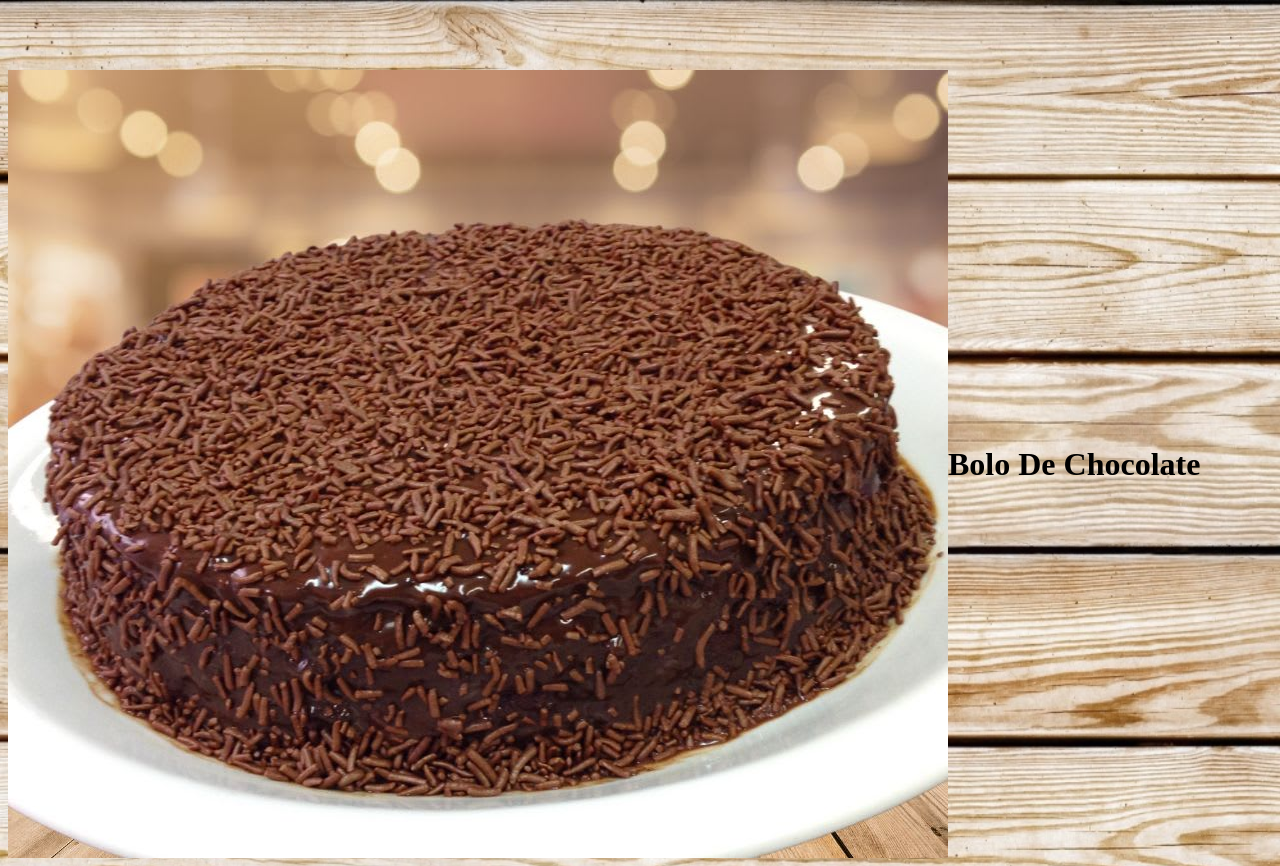
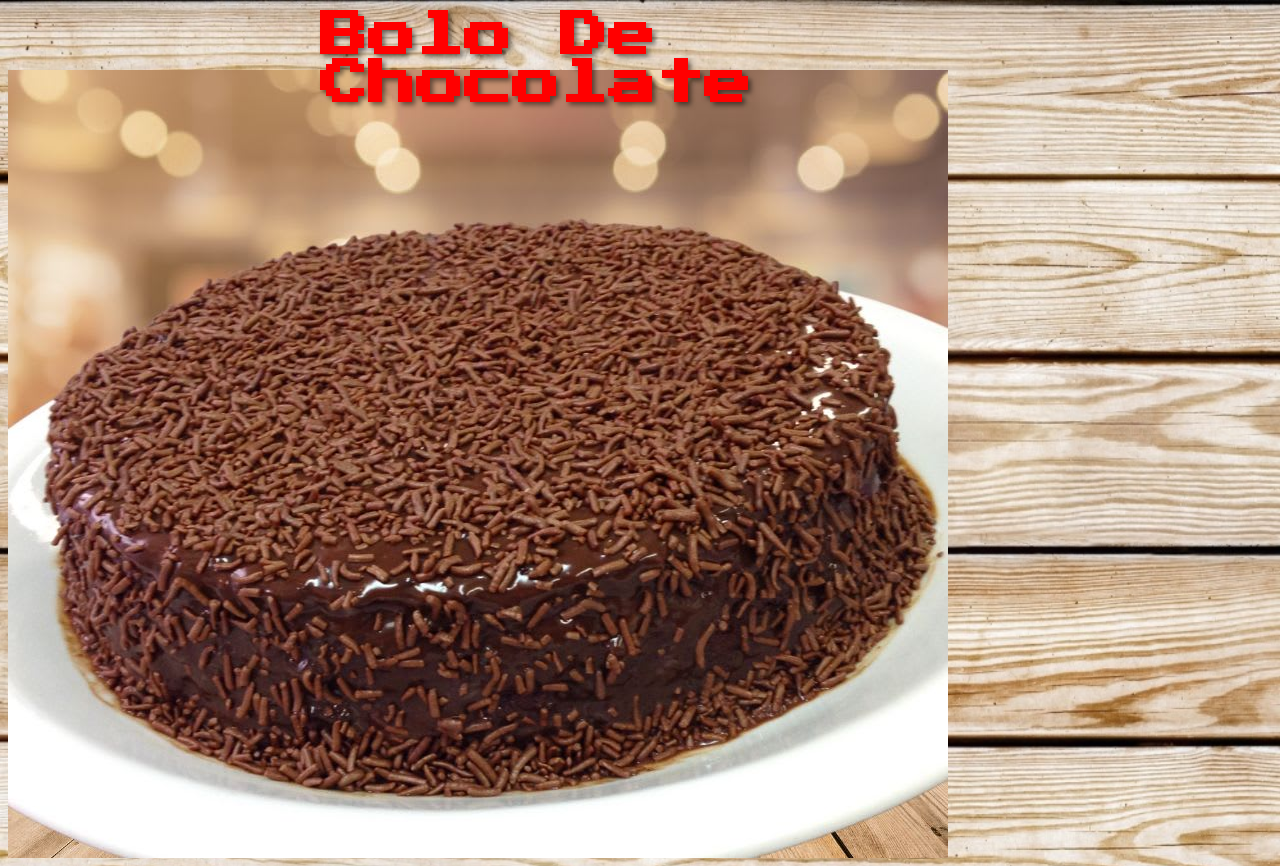
Before and after one commit to airlock38/bolo.io, a plain HTML site: page index.html in a window 1280 px wide. Drawn offline with Linux system fonts and the light colour scheme.

Commit message:
Update css.css

```diff
--- a/css.css
+++ b/css.css
@@ -13,7 +13,7 @@ body {
     left: 20px;
 }
 
-.receita {
+.titulo {
     position: absolute;
     top: -20px;
     left: 50%;
```
